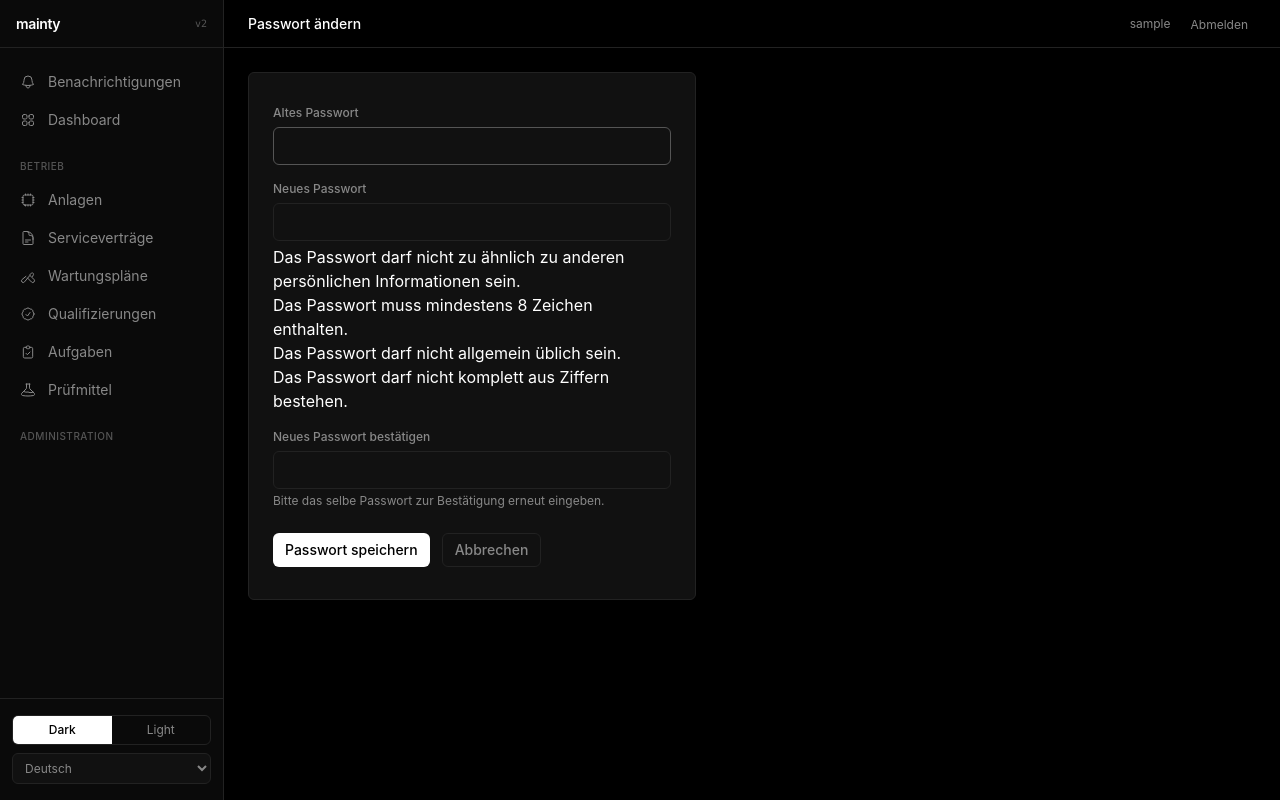
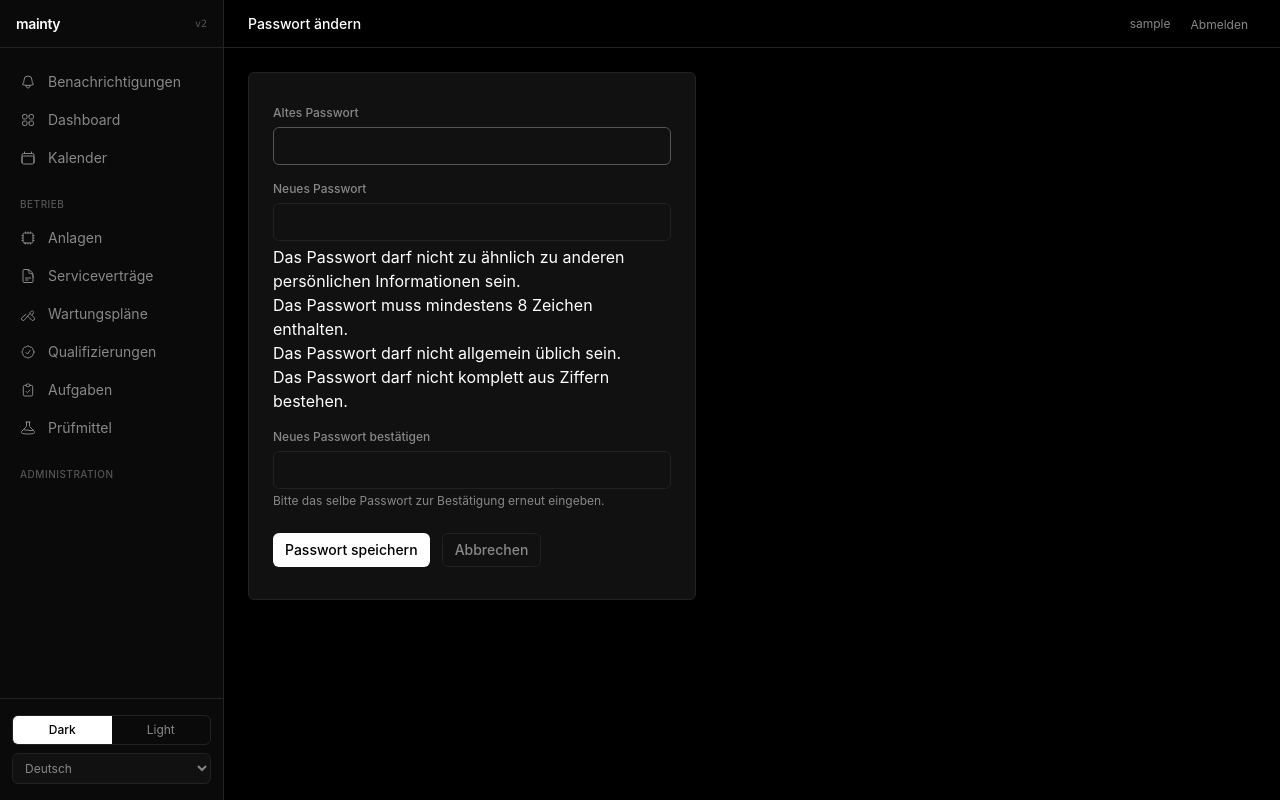
Before and after one commit to Brembo109/mainty-v2, a Django app: page /accounts/password-change/ in a window 1280 px wide. Run offline with Django 5.2, Linux system fonts and the light colour scheme; the visitor is signed in with stand-in values (Sample User, id 1); data comes from the database, SQL or seed files in the repository; data that the repository does not hold is empty; style sheets or scripts are compiled from the project's sources; some libraries are stand-ins or nearby versions.

Commit message:
feat: add Kalender nav item to sidebar

```diff
--- a/templates/partials/sidebar.html
+++ b/templates/partials/sidebar.html
@@ -33,6 +33,16 @@
         d="M3.75 6A2.25 2.25 0 0 1 6 3.75h2.25A2.25 2.25 0 0 1 10.5 6v2.25a2.25 2.25 0 0 1-2.25 2.25H6a2.25 2.25 0 0 1-2.25-2.25V6ZM3.75 15.75A2.25 2.25 0 0 1 6 13.5h2.25a2.25 2.25 0 0 1 2.25 2.25V18a2.25 2.25 0 0 1-2.25 2.25H6A2.25 2.25 0 0 1 3.75 18v-2.25ZM13.5 6a2.25 2.25 0 0 1 2.25-2.25H18A2.25 2.25 0 0 1 20.25 6v2.25A2.25 2.25 0 0 1 18 10.5h-2.25a2.25 2.25 0 0 1-2.25-2.25V6ZM13.5 15.75a2.25 2.25 0 0 1 2.25-2.25H18a2.25 2.25 0 0 1 2.25 2.25V18A2.25 2.25 0 0 1 18 20.25h-2.25A2.25 2.25 0 0 1 13.5 18v-2.25Z" />
     </svg>
     <span>{% trans "Dashboard" %}</span>
+  </a>
+
+  {# Calendar #}
+  <a href="{% url 'core:calendar' %}"
+     class="nav-item {% if request.resolver_match.app_name == 'core' and request.resolver_match.url_name == 'calendar' %}active{% endif %}">
+    <svg class="w-4 h-4 shrink-0" fill="none" viewBox="0 0 24 24" stroke="currentColor" stroke-width="1.5">
+      <path stroke-linecap="round" stroke-linejoin="round"
+        d="M6.75 3v2.25M17.25 3v2.25M3 18.75V7.5a2.25 2.25 0 0 1 2.25-2.25h13.5A2.25 2.25 0 0 1 21 7.5v11.25m-18 0A2.25 2.25 0 0 0 5.25 21h13.5A2.25 2.25 0 0 0 21 18.75m-18 0v-7.5A2.25 2.25 0 0 1 5.25 9h13.5A2.25 2.25 0 0 1 21 11.25v7.5" />
+    </svg>
+    <span>{% trans "Kalender" %}</span>
   </a>
 
   <div class="pt-3 pb-1 px-3">
```
